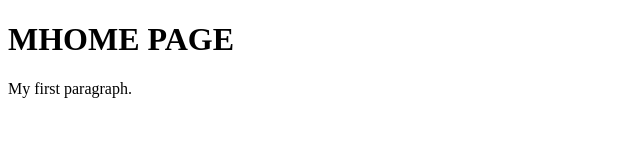
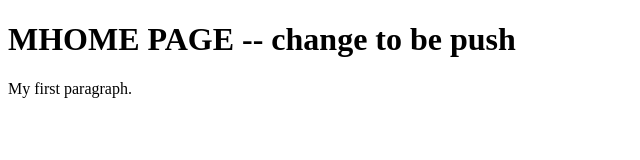
Before and after one commit to DamianLeon/Git-demo, a plain HTML site: page web/index.html in a window 1280 px wide. Shown: the whole page, without its empty margins (0-640 px from the left). Drawn offline with Linux system fonts and the light colour scheme.

Commit message:
updating index page for GH

```diff
--- a/web/index.html
+++ b/web/index.html
@@ -2,7 +2,7 @@
 <html>
 <body>
 
-<h1>MHOME PAGE</h1>
+<h1>MHOME PAGE -- change to be push</h1>
 
 <p>My first paragraph.</p>
 
```
